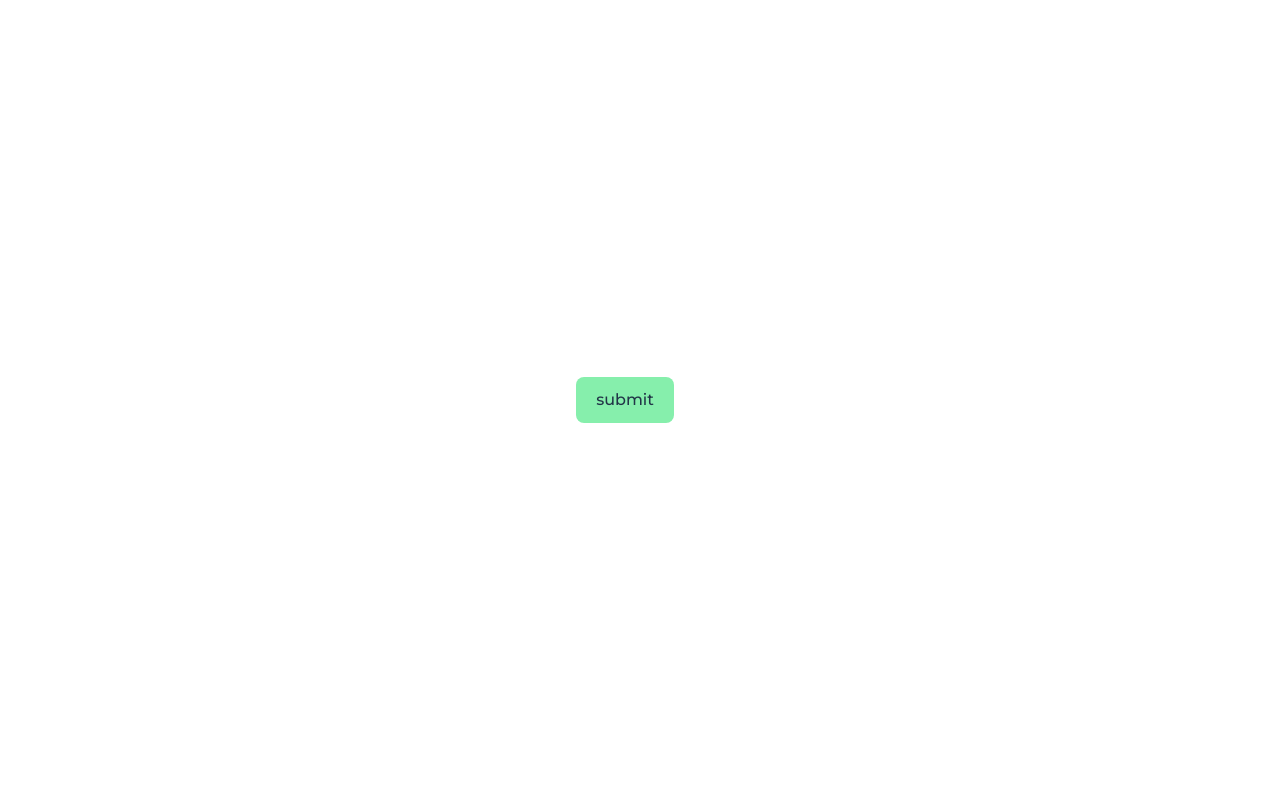
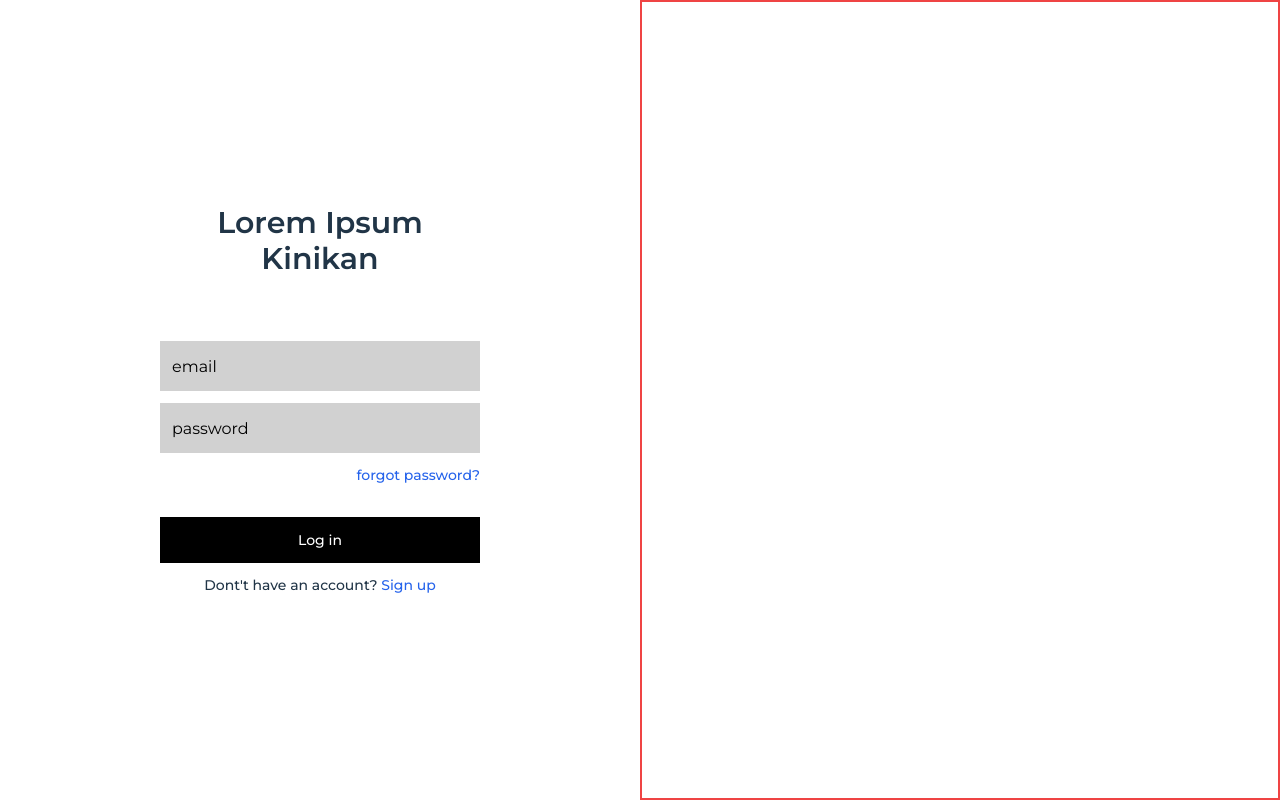
Before and after one commit to Ferinco/manual-footies-client, a React (Vite) app: page /login in a window 1280 px wide. Built offline with nearby package versions, Linux system fonts and the light colour scheme; no server answers.

Commit message:
login and sign up pages

```diff
--- a/package.json
+++ b/package.json
@@ -13,6 +13,7 @@
     "@iconify/react": "^5.0.2",
     "@reduxjs/toolkit": "^2.2.7",
     "axios": "^1.7.3",
+    "prop-types": "^15.8.1",
     "react": "^18.3.1",
     "react-dom": "^18.3.1",
     "react-redux": "^9.1.2",
--- a/src/components/custom/button.jsx
+++ b/src/components/custom/button.jsx
@@ -1,3 +1,6 @@
 export const Button = (props) => {
   return <button className={`rounded-3xl px-6 py-3 text-sm ${props.type === "colored" ? "bg-[#0069ff] text-white" : "bg-transparent text-[#264653] border border-black h-fit w-fit"} ${props.style}`}>{props.title}</button>
 };
+export const FormButton = (props) => {
+  return <button className={`rounded-none px-6 py-3 text-sm w-full ${props.styles}`}>{props.title}</button>
+};
--- /dev/null
+++ b/src/components/custom/inputs.jsx
@@ -0,0 +1,5 @@
+export const FormInput=(props) =>{
+    return(
+<input className={`w-full placeholder:text-black ${props.styles}`} placeholder={props.holder} />
+    )
+}
--- a/src/layouts/external/navbar.jsx
+++ b/src/layouts/external/navbar.jsx
@@ -11,14 +11,16 @@ export default function Navbar() {
       </div>
       <div className="md:flex gap-4 ml-16 hidden">
         {NavLinks.map((link, index) => (
-          <a key={index} className="text-xs font-semibold">{link.name}</a>
+          <a key={index} className="text-xs font-semibold">
+            {link.name}
+          </a>
         ))}
       </div>
       <div className="flex gap-3 items-center">
-        {/* <Button title="Log in" type="colored"> */}
-          <a href="/login">login</a>
-        {/* </Button> */}
-        <CartIcon/>
+        <a href="/login">
+          <Button title="Log in" type="colored"></Button>
+        </a>
+        <CartIcon />
       </div>
     </div>
   );
--- /dev/null
+++ b/src/pages/auth/login.jsx
@@ -0,0 +1,39 @@
+import { FormButton } from "../../components/custom/button";
+import { FormInput } from "../../components/custom/inputs";
+import AuthBanner from "./sideBanner";
+
+export default function LoginPage() {
+  return (
+    <div className="flex justify-between">
+      <div className="md:w-1/2 w-screen h-screen">
+        <div className="max-w-[320px] m-auto flex flex-col justify-center h-full gap-16">
+            <h2 className="text-3xl text-center font-semibold">Lorem Ipsum Kinikan</h2>
+          <div className="flex flex-col gap-3">
+            <div>
+              <FormInput
+                holder="email"
+                styles="h-[50px] p-3 bg-[#d1d1d1] text-black"
+              />
+            </div>
+            <div>
+              <FormInput
+                holder="password"
+                styles="h-[50px] p-3 bg-[#d1d1d1] text-black"
+              />
+            </div>
+            <div className="flex justify-end items-end">
+              <p className="text-sm text-blue-600 font-medium">
+                forgot password?
+              </p>
+            </div>
+          <FormButton title="Log in" styles="bg-black text-white mt-5"/>
+          <p className="text-sm font-medium text-center">
+                Dont't have an account? <a className=" text-blue-600" href="/sign-up">Sign up</a>
+              </p>
+          </div>
+        </div>
+      </div>
+      <AuthBanner />
+    </div>
+  );
+}
--- /dev/null
+++ b/src/pages/auth/sideBanner.jsx
@@ -0,0 +1,7 @@
+export default function AuthBanner (){
+    return(
+        <div className="md:w-1/2 hidden md:block h-screen border-2 border-red-500">
+
+        </div>
+    )
+}
--- /dev/null
+++ b/src/pages/auth/signUp.jsx
@@ -0,0 +1,45 @@
+import { FormButton } from "../../components/custom/button";
+import { FormInput } from "../../components/custom/inputs";
+import AuthBanner from "./sideBanner";
+
+export default function RegisterPage() {
+  return (
+    <div className="flex justify-between">
+      <div className="md:w-1/2 w-screen h-screen">
+        <div className="max-w-[320px] m-auto flex flex-col justify-center h-full gap-16">
+          <h2 className="text-3xl text-center font-semibold">
+            Lorem Ipsum Kinikan
+          </h2>
+          <div className="flex flex-col gap-3">
+            <div>
+              <FormInput
+                holder="email"
+                styles="h-[50px] p-3 bg-[#d1d1d1] text-black"
+              />
+            </div>
+            <div>
+              <FormInput
+                holder="username"
+                styles="h-[50px] p-3 bg-[#d1d1d1] text-black"
+              />
+            </div>
+            <div>
+              <FormInput
+                holder="password"
+                styles="h-[50px] p-3 bg-[#d1d1d1] text-black"
+              />
+            </div>
+            <FormButton title="Sign up" styles="bg-black text-white mt-5" />
+            <p className="text-sm font-medium text-center">
+              Already have an account?{" "}
+              <a className=" text-blue-600" href="/login">
+                Log in
+              </a>
+            </p>
+          </div>
+        </div>
+      </div>
+      <AuthBanner />
+    </div>
+  );
+}
--- a/src/pages/login/login.jsx
+++ /dev/null
@@ -1,8 +0,0 @@
-export default function LoginPAge(){
-    return(
-        <div>
-            <input/>
-            <button>login</button>
-        </div>
-    )
-}
--- a/src/pages/signUp/signUp.jsx
+++ /dev/null
@@ -1,40 +0,0 @@
-import { useState } from "react";
-import { useDispatch } from "react-redux";
-// import { register } from "../../redux/slices/users";
-import {registerUser } from "../../redux/slices/users";
-export const SignUp = () => {
-  const [username, setUsername] = useState("");
-  const [email, setEmail] = useState("");
-  const [pwd, setPwd] = useState("");
-  const dispatch = useDispatch();
-
-  //function for sign up
-  const handleRegister = (event) => {
-    event.preventDefault();
-dispatch(registerUser({
-  email, username, pwd
-}))
-  };
-  return (
-    <form onSubmit={handleRegister}>
-      <input
-        onChange={(e) => {
-          setUsername(e.target.value);
-        }}
-      />
-      <input
-        onChange={(e) => {
-          setEmail(e.target.value);
-        }}
-      />
-      <input
-        onChange={(e) => {
-          setPwd(e.target.value);
-        }}
-      />
-      <button className="bg-green-300" type="submit">
-        submit
-      </button>
-    </form>
-  );
-};
```
Also changed, not shown: src/routes/index.jsx (+5 -5 lines), 1 other file (tests, documents, lock files or other folders).
